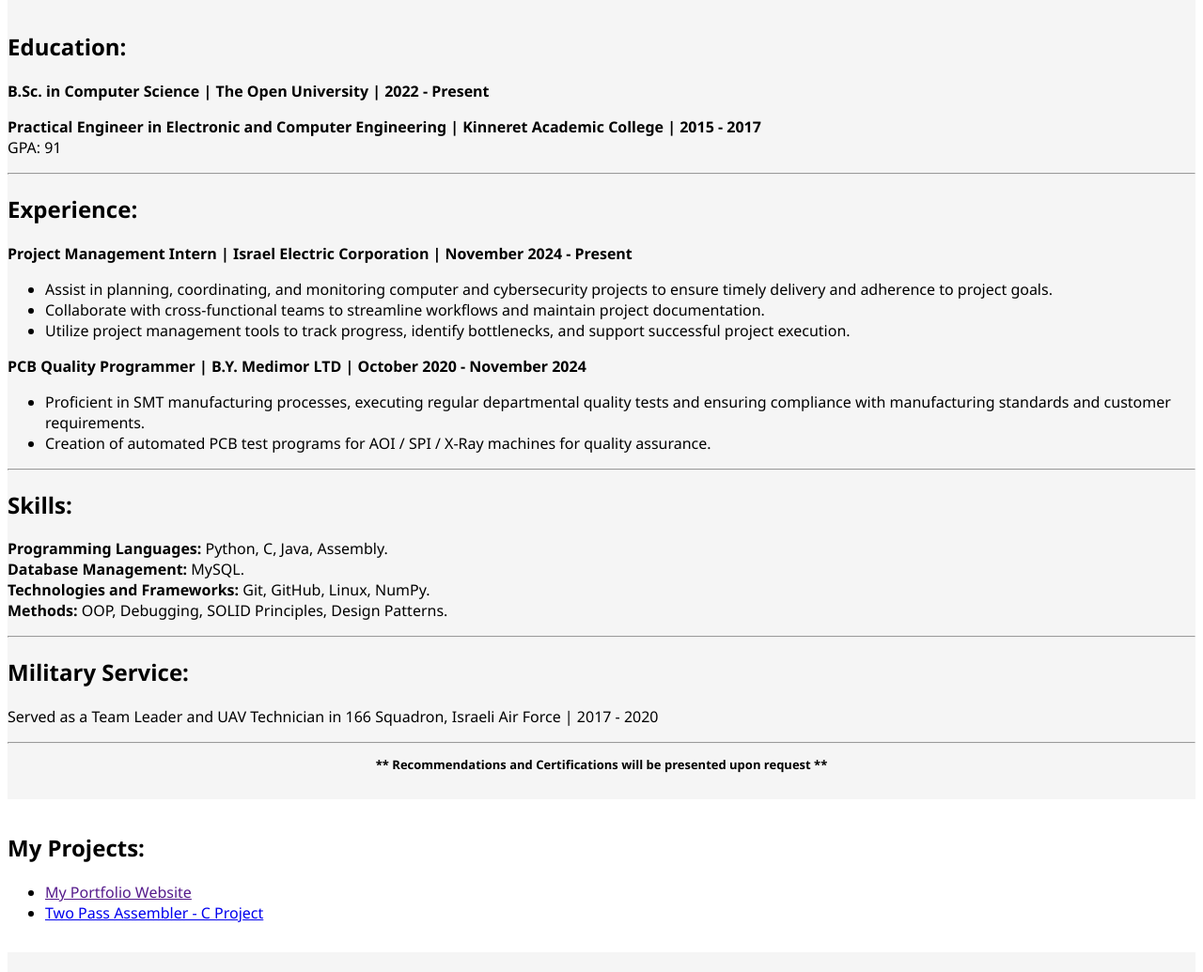
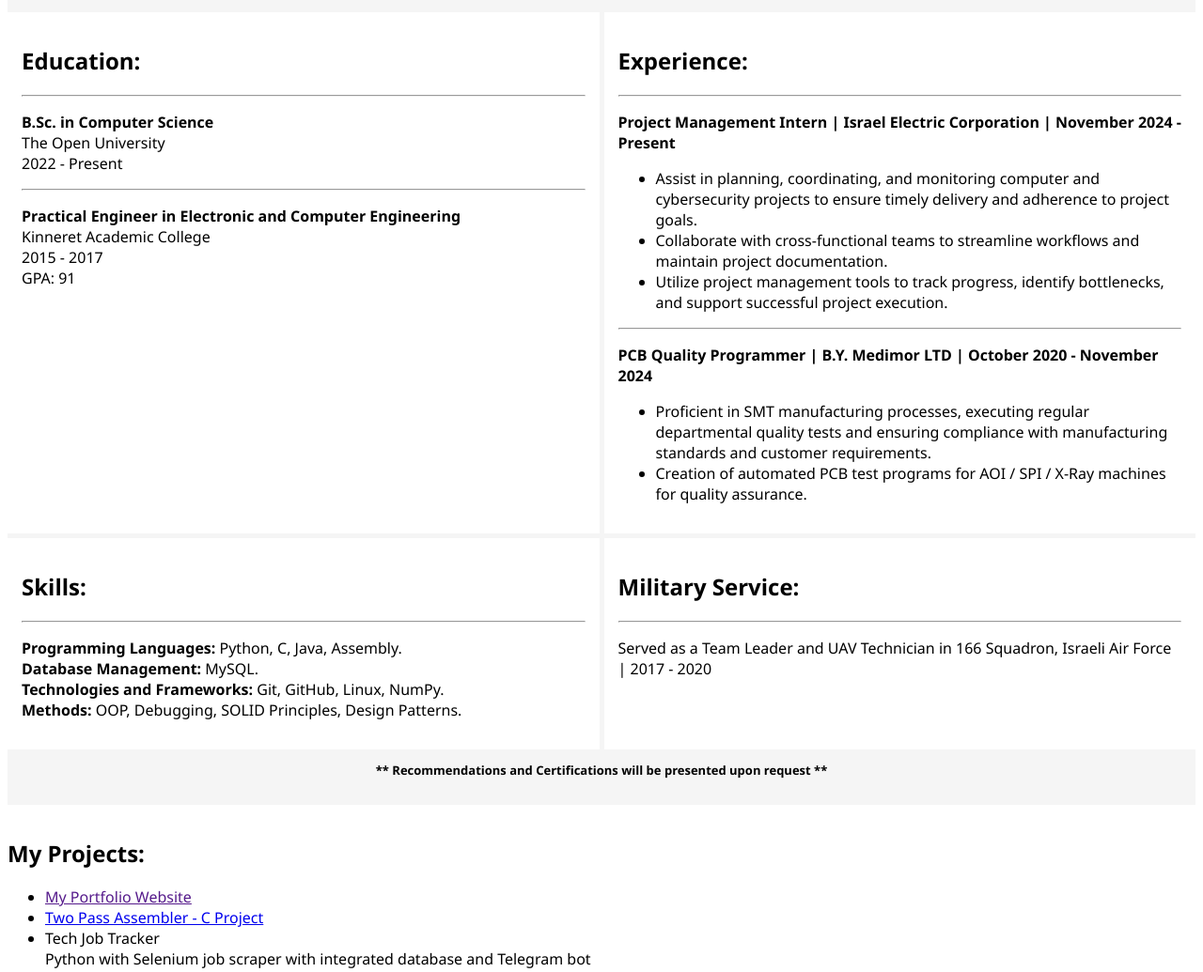
Before and after one commit to Tal45/resume, a plain HTML site: page index.html in a window 1280 px wide. Shown: the part 280-1315 px from the top of the page at 94% size. Drawn offline with Linux system fonts and the light colour scheme.

Commit message:
added grid

```diff
--- a/index.html
+++ b/index.html
@@ -37,32 +37,46 @@
         </div>
 
         <div id="about_page_main" class="gray-bg space-section">
+            <div class="boxcontainer">
+            <div class="box">
                 <h2>Education:</h2>
-            <p><b>B.Sc. in Computer Science | The Open University | 2022 - Present</b></p>
-            <p><b>Practical Engineer in Electronic and Computer Engineering | Kinneret Academic College | 2015 - 2017</b><br>GPA: 91</p>
                 <hr>
+                <p><b>B.Sc. in Computer Science</b><br>The Open University<br>2022 - Present</p>
+                <hr>
+                <p><b>Practical Engineer in Electronic and Computer Engineering</b><br>Kinneret Academic College<br>2015 - 2017<br>GPA: 91</p>
+            </div>
+
+            <div class="box">
                 <h2>Experience:</h2>
+                <hr>
                 <p><b>Project Management Intern | Israel Electric Corporation | November 2024 - Present</b></p>
                 <ul>
                 <li>Assist in planning, coordinating, and monitoring computer and cybersecurity projects to ensure timely delivery and adherence to project goals.</li>
                 <li>Collaborate with cross-functional teams to streamline workflows and maintain project documentation.</li>
                 <li>Utilize project management tools to track progress, identify bottlenecks, and support successful project execution.</li>
                 </ul>
+                <hr>
                 <p><b>PCB Quality Programmer | B.Y. Medimor LTD | October 2020 - November 2024</b></p>
                 <ul>
                 <li>Proficient in SMT manufacturing processes, executing regular departmental quality tests and ensuring compliance with manufacturing standards and customer requirements.</li>
                 <li>Creation of automated PCB test programs for AOI / SPI / X-Ray machines for quality assurance.</li>
                 </ul>
+            </div>
+
+            <div class="box">
+                <h2>Skills:</h2>
                 <hr>
-            <h2>Skills:</h2>
                 <p><b>Programming Languages:</b> Python, C, Java, Assembly.<br>
                <b>Database Management:</b> MySQL.<br>
                <b>Technologies and Frameworks:</b> Git, GitHub, Linux, NumPy.<br>
                <b>Methods:</b> OOP, Debugging, SOLID Principles, Design Patterns.</p>
+            </div>
+            <div class = "box">
+                <h2>Military Service:</h2>
                 <hr>
-            <h2>Military Service:</h2>
                 <p>Served as a Team Leader and UAV Technician in 166 Squadron, Israeli Air Force | 2017 - 2020</p>
-            <hr>
+            </div>
+        </div>
             <p class="center-text smaller-text"><b>** Recommendations and Certifications will be presented upon request **</b></p>
         </div>
 
@@ -71,6 +85,7 @@
             <ul>
                 <li><a href="">My Portfolio Website</a></li>
                 <li><a href="https://github.com/Tal45/Assembler-C-Project">Two Pass Assembler - C Project</a></li>
+                <li><a>Tech Job Tracker</a><br>Python with Selenium job scraper with integrated database and Telegram bot</li>
             </ul>
         </div>
     </main>
--- a/style.css
+++ b/style.css
@@ -82,3 +82,14 @@ body {
         opacity: 0;
     }
 }
+
+.boxcontainer {
+    display: grid;
+    grid-template-columns: repeat(2, 1fr);
+    gap: 5px;
+  }
+
+  .box {
+    background-color: #ffffff;
+    padding: 15px;
+  }
```
Lines whose indentation alone changed are shown as unchanged.
